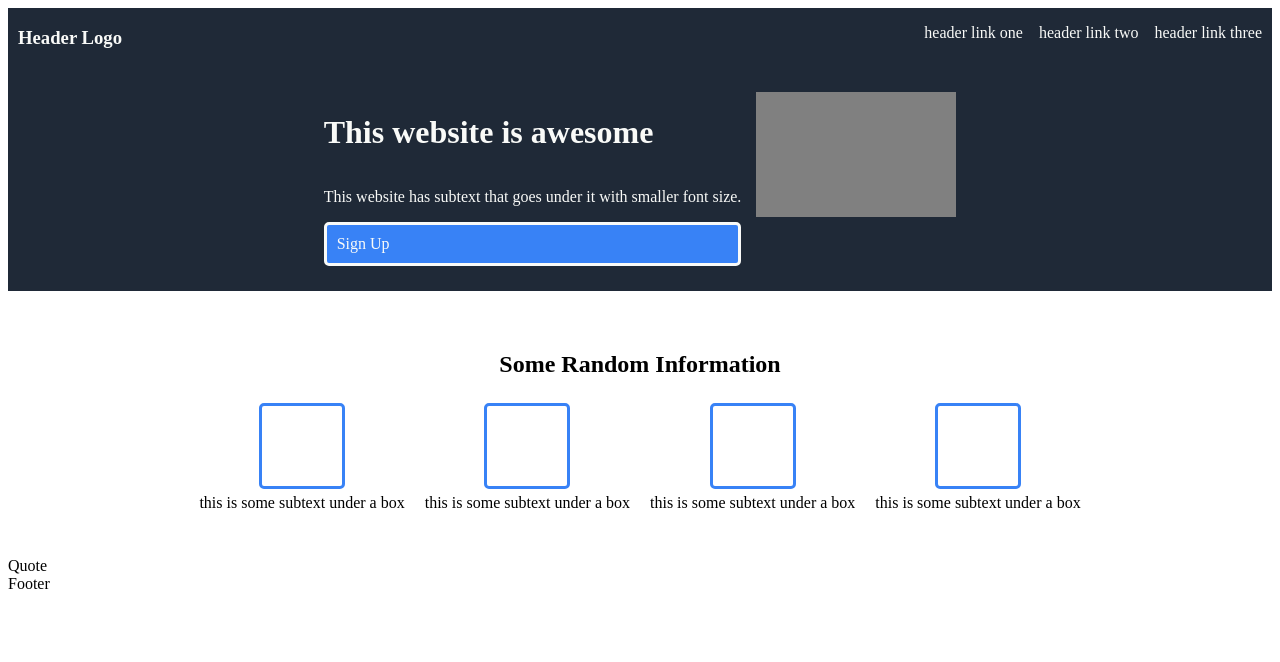
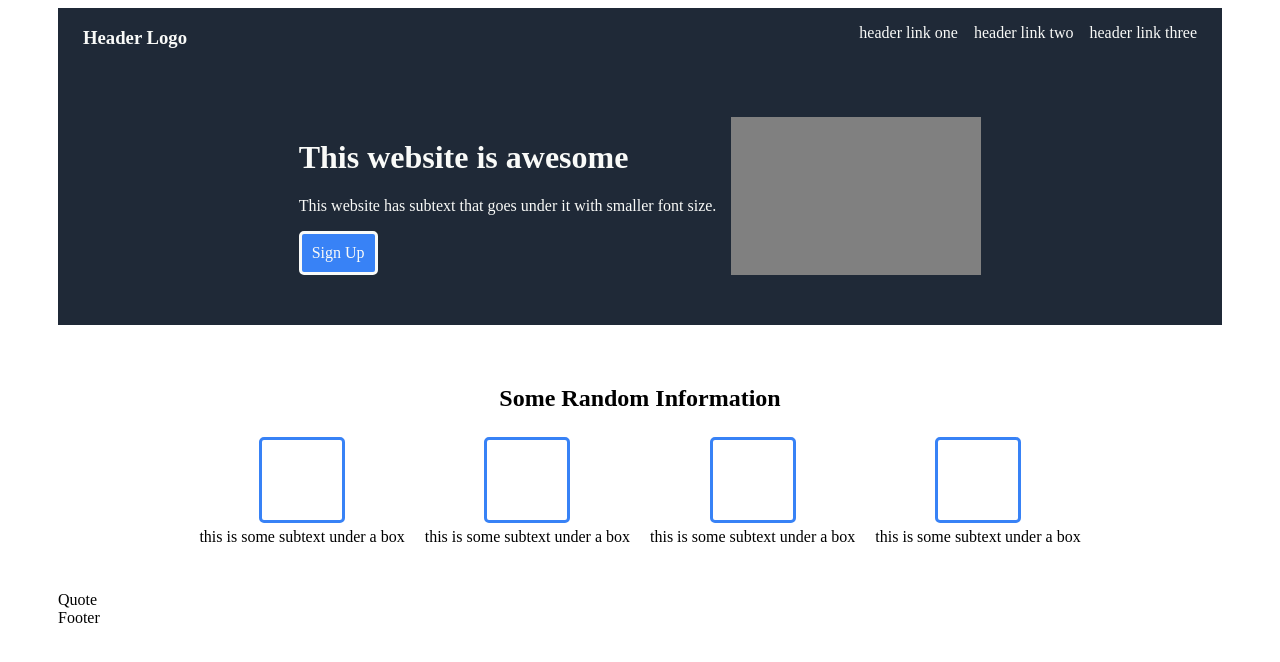
Before and after one commit to ajsperanza12/odin-landing, a plain HTML site: page index.html in a window 1280 px wide. Drawn offline with Linux system fonts and the light colour scheme.

Commit message:
Finish top section

```diff
--- a/style.css
+++ b/style.css
@@ -1,6 +1,8 @@
-.body {
+body {
     display: flex;
     flex-direction: column;
+    padding-left: 50px;
+    padding-right: 50px;
 }
 
 .top-section {
@@ -11,8 +13,8 @@
 .top-bar {
     display: flex;
     justify-content: space-between;
-    padding-left: 10px;
-    padding-right: 10px;
+    padding-left: 25px;
+    padding-right: 25px;
 }
 
 .top-links {
@@ -26,11 +28,8 @@
     justify-content: center;
     padding: 25px;
     gap: 15px;
-}
-
-.top-text-container {
-    display: flex;
-    flex-direction: column;
+    padding-top: 50px;
+    padding-bottom: 50px;
 }
 
 .sign-up-button {
@@ -38,12 +37,13 @@
     padding: 10px;
     border-style: solid;
     border-radius: 5px;
+    width: fit-content;
 }
 
 .top-box {
     background-color: gray;
-    width: 200px;
-    height: 125px;
+    width: 250px;
+    height: auto;
 }
 
 .image-section {
```
